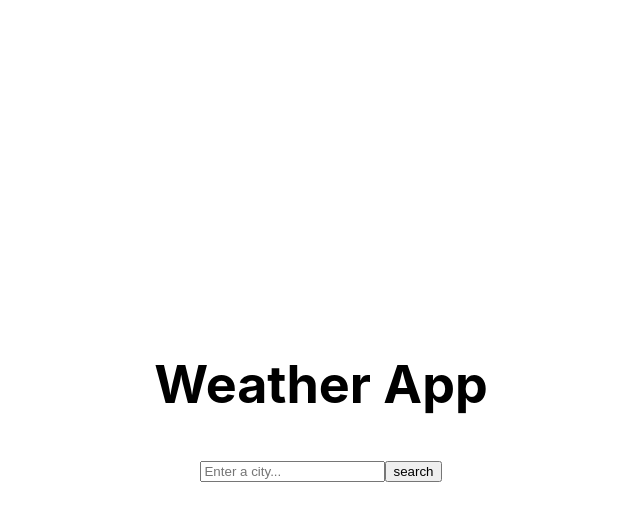
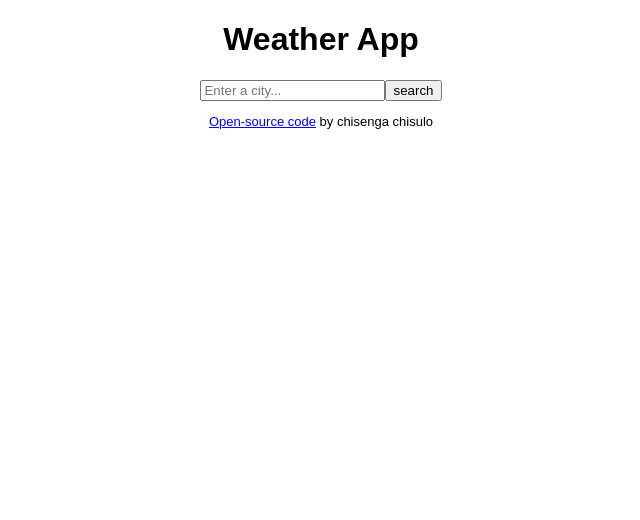
Before and after one commit to chisengachisulo/weather-react, a React (Create React App) app: page / in a window 1280 px wide. Shown: the top 520 px of the page, without its empty margins (319-959 px from the left). Built offline with nearby package versions, Linux system fonts and the light colour scheme.

Commit message:
added github link

```diff
--- a/src/App.css
+++ b/src/App.css
@@ -1,38 +1,9 @@
 .App {
+  font-family: sans-serif;
   text-align: center;
 }
 
-.App-logo {
-  height: 40vmin;
-  pointer-events: none;
+p {
+  color: black;
+  font-size: small;
 }
-
-@media (prefers-reduced-motion: no-preference) {
-  .App-logo {
-    animation: App-logo-spin infinite 20s linear;
-  }
-}
-
-.App-header {
-  background-color: white;
-  min-height: 100vh;
-  display: flex;
-  flex-direction: column;
-  align-items: center;
-  justify-content: center;
-  font-size: calc(10px + 2vmin);
-  color: white;
-}
-
-.App-link {
-  color: #61dafb;
-}
-
-@keyframes App-logo-spin {
-  from {
-    transform: rotate(0deg);
-  }
-  to {
-    transform: rotate(360deg);
-  }
-}
--- a/src/App.js
+++ b/src/App.js
@@ -4,9 +4,18 @@ import Weather from "./Weather";
 function App() {
   return (
     <div className="App">
-      <header className="App-header">
-        <Weather />
-      </header>
+      <Weather />
+      <p>
+        {" "}
+        <a
+          href="https://github.com/chisengachisulo/weather-react"
+          target="_blank"
+          rel="noopener noreferrer"
+        >
+          Open-source code
+        </a>{" "}
+        by chisenga chisulo
+      </p>
     </div>
   );
 }
```
